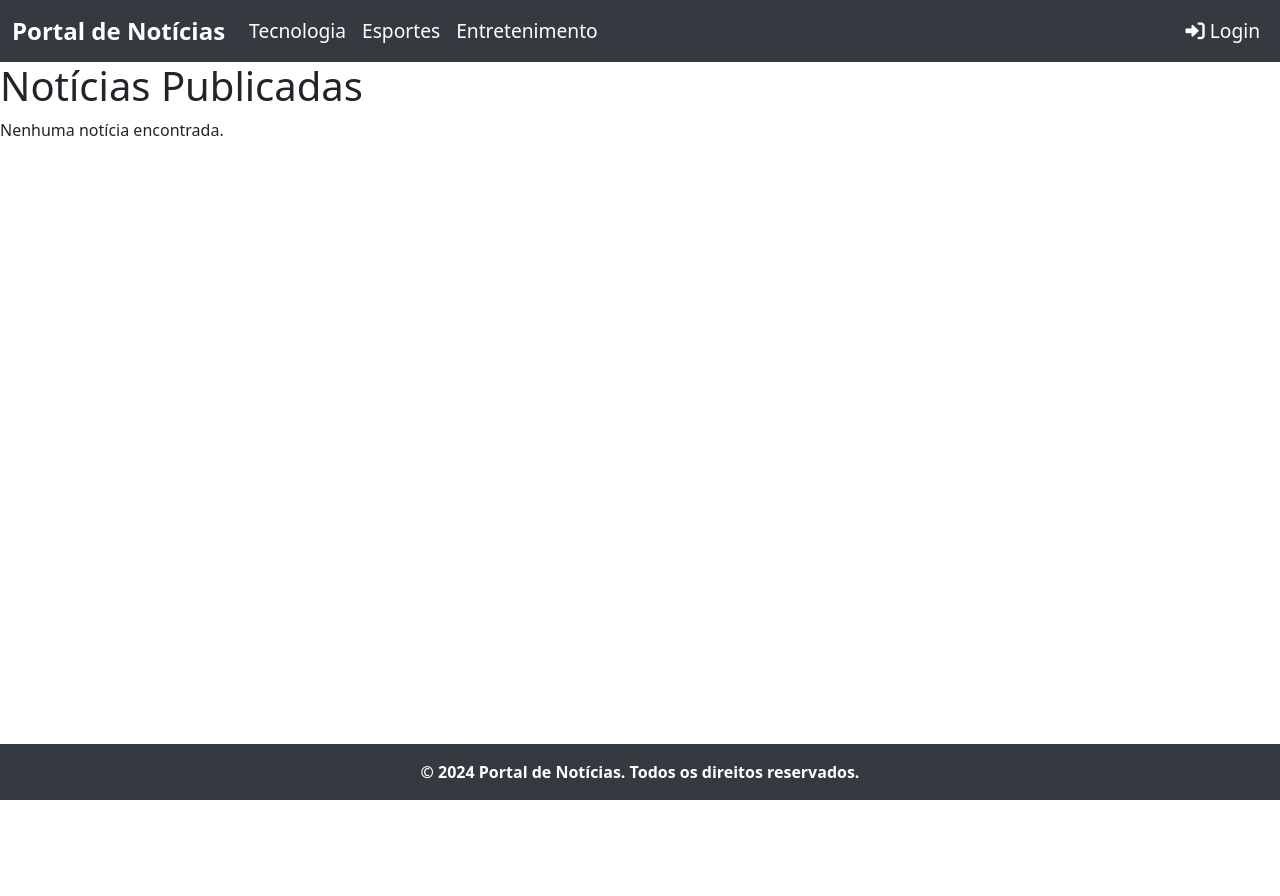
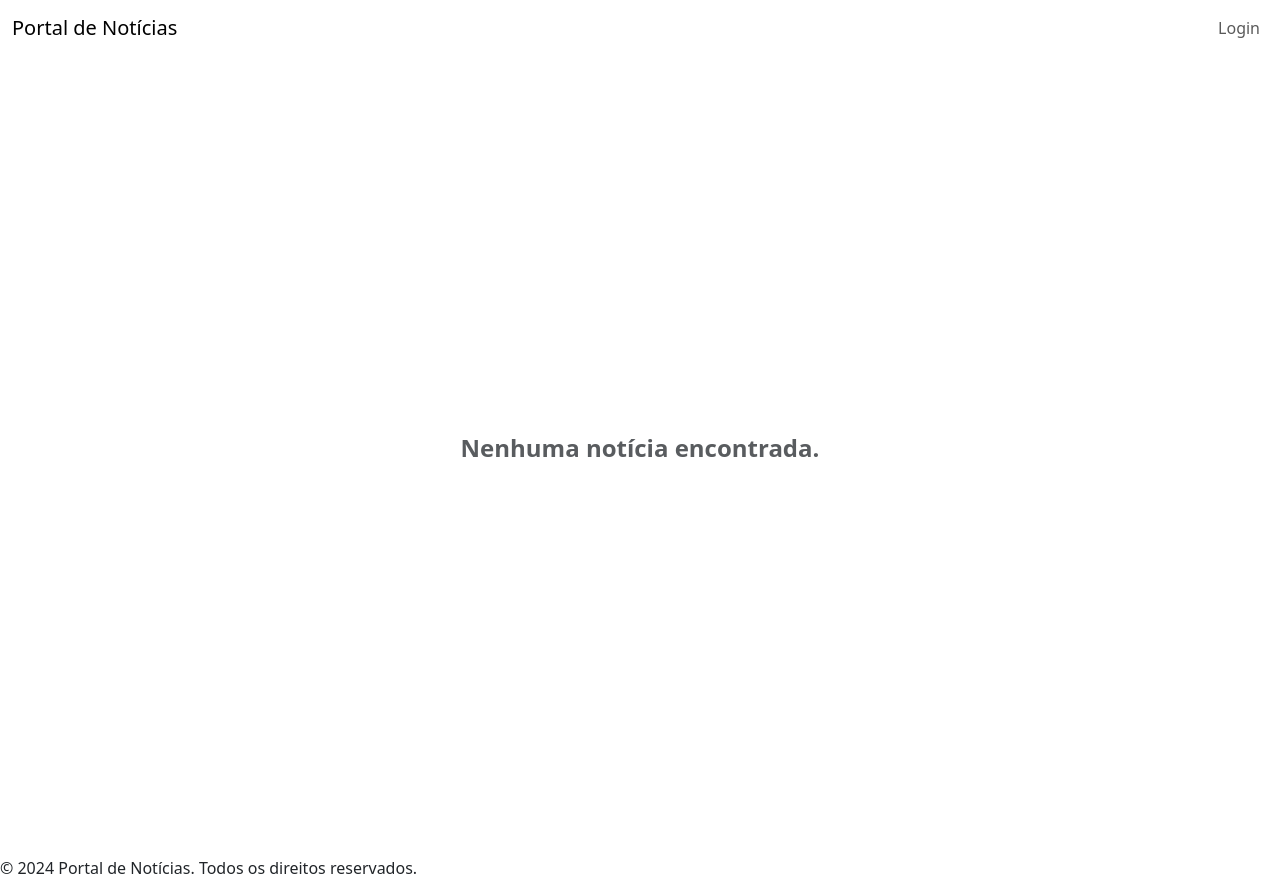
Before and after one commit to mvsilvass/portal-de-noticias, a PHP site: page / in a window 1280 px wide. Before the commit the page ends 800 px from the top, so only its background shows below. Run offline with PHP 8.4, Linux system fonts and the light colour scheme; tables that the repository leaves empty hold one stand-in row (values such as "Sample post").

Commit message:
Update index.php

```diff
--- a/index.php
+++ b/index.php
@@ -1,11 +1,14 @@
 <?php
-    session_start();
-    // Incluindo o arquivo de conexão
-    include './src/config/conexao.php';
+session_start();
+// Incluindo o arquivo de conexão
+include './src/config/conexao.php';
 
-    // Consulta de notícias publicadas
-    $query = "SELECT * FROM noticias WHERE status = 'aprovada'";
-    $result = $conn->query($query);
+// Consulta de notícias publicadas
+$query = "SELECT noticias.*, usuarios.nome AS autor
+          FROM noticias
+          JOIN usuarios ON noticias.id_escritor = usuarios.id
+          WHERE status = 'aprovada'";
+$result = $conn->query($query);
 ?>
 
 <!DOCTYPE html>
@@ -13,38 +16,18 @@
 <head>
     <meta charset="UTF-8">
     <meta name="viewport" content="width=device-width, initial-scale=1.0">
-    <title>Portal de notícias</title>
+    <title>Portal de Notícias</title>
     <link href="https://cdn.jsdelivr.net/npm/bootstrap@5.3.3/dist/css/bootstrap.min.css" rel="stylesheet" integrity="sha384-QWTKZyjpPEjISv5WaRU9OFeRpok6YctnYmDr5pNlyT2bRjXh0JMhjY6hW+ALEwIH" crossorigin="anonymous">
-    <link rel="stylesheet" href="https://cdnjs.cloudflare.com/ajax/libs/font-awesome/6.0.0-beta3/css/all.min.css">
-    <link rel="stylesheet" href="./src/styles/styles.css">
 </head>
 <body>
     <header>
         <nav class="navbar navbar-expand-lg">
             <div class="container-fluid">
-                <!-- Logo e Links -->
                 <a class="navbar-brand" href="#">Portal de Notícias</a>
-                <button class="navbar-toggler" type="button" data-bs-toggle="collapse" data-bs-target="#navbarNavDropdown" aria-controls="navbarNavDropdown" aria-expanded="false" aria-label="Toggle navigation">
-                    <span class="navbar-toggler-icon"></span>
-                </button>
-                <div class="collapse navbar-collapse" id="navbarNavDropdown">
-                    <ul class="navbar-nav">
-                        <li class="nav-item">
-                            <a class="nav-link" href="#">Tecnologia</a>
-                        </li>
-                        <li class="nav-item">
-                            <a class="nav-link" href="#">Esportes</a>
-                        </li>
-                        <li class="nav-item">
-                            <a class="nav-link" aria-current="page" href="#">Entretenimento</a>
-                        </li>
-                    </ul>
-                    <!-- Link de Login -->
+                <div class="collapse navbar-collapse">
                     <ul class="navbar-nav ms-auto">
                         <li class="nav-item">
-                            <a class="nav-link" href="login.php">
-                                <i class="fas fa-sign-in-alt"></i> Login
-                            </a>
+                            <a class="nav-link" href="./src/pages/login.php">Login</a>
                         </li>
                     </ul>
                 </div>
@@ -53,7 +36,6 @@
     </header>
 
     <main>
-        <h1>Notícias Publicadas</h1>
         <div class="noticias">
             <?php
                 // Verificando se a consulta retornou resultados
@@ -61,13 +43,14 @@
                     while ($row = $result->fetch_assoc()) {
                         echo "<div class='noticia'>
                                 <h2>{$row['titulo']}</h2>
-                                <img src='{$row['imagem']}' alt='Imagem'>
                                 <p>{$row['conteudo']}</p>
                                 <small>Autor: {$row['autor']} - {$row['data_criacao']}</small>
                             </div>";
                     }
                 } else {
-                    echo "<p>Nenhuma notícia encontrada.</p>";
+                    echo "<div class='d-flex justify-content-center align-items-center vh-100'>
+                    <p class='text-center text-muted fw-bold fs-4'>Nenhuma notícia encontrada.</p>
+                  </div>";
                 }
             ?>
         </div>
@@ -79,6 +62,6 @@
         </div>
     </footer>
 
-    <script src="https://cdn.jsdelivr.net/npm/bootstrap@5.3.3/dist/js/bootstrap.bundle.min.js" integrity="sha384-YvpcrYf0tY3lHB60NNkmXc5s9fDVZLESaAA55NDzOxhy9GkcIdslK1eN7N6jIeHz" crossorigin="anonymous"></script>
+    <script src="https://cdn.jsdelivr.net/npm/bootstrap@5.3.3/dist/js/bootstrap.bundle.min.js"></script>
 </body>
 </html>
```
